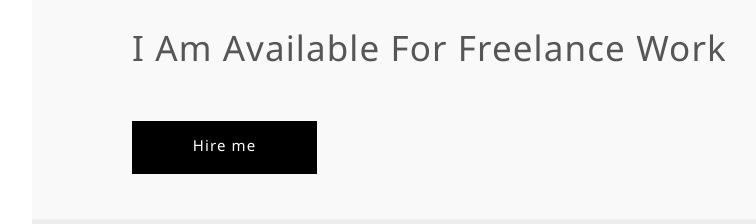
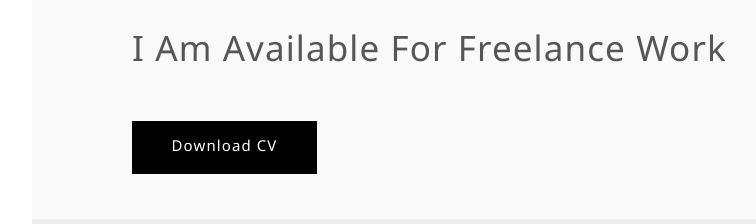
Before and after one commit to Natikana/portfolio, a React (Create React App) app: page / in a window 1280 px wide. Shown: the part 2920-3144 px from the top of the page, without its empty margins (318-1074 px from the left). Built offline with nearby package versions, Linux system fonts and the light colour scheme.

Commit message:
add download cv to the portfolio

```diff
--- a/src/common/styles/Common.module.scss
+++ b/src/common/styles/Common.module.scss
@@ -37,6 +37,8 @@
   width: 185px;
   height: 53px;
   border: none;
+  text-decoration: none;
+  text-align: center;
   cursor: pointer;
   &:hover {
     background-color: #181717;
--- a/src/freelance/Freelance.tsx
+++ b/src/freelance/Freelance.tsx
@@ -5,6 +5,7 @@ import btn from "../common/styles/Common.module.scss";
 import sectionCommon from "../common/styles/Common.module.scss";
 import {Title} from "../common/components/title/Title";
 import Fade from "react-reveal/Fade";
+import cv from "../access/cv/cv.png"
 
 export const Freelance = () => {
     return (<div id={"freelance"} className={sectionCommon.section}>
@@ -12,9 +13,9 @@ export const Freelance = () => {
                 <Title text={'Freelance'} title={'My Freelance'}/>
                 <div className={cl.freelanceSection}>
                     <span className={`${text.generelText} ${cl.textMain}`}>I Am Available For Freelance Work</span>
-                    <button className={btn.commonBtn}>
-                        <span className={`${text.generelText} ${cl.textBtn}`}>Hire me</span>
-                    </button>
+                    <a href={cv} download className={btn.commonBtn}>
+                        <span className={`${text.generelText} ${cl.textBtn}`}>Download CV</span>
+                    </a>
                 </div>
             </Fade>
         </div>
```
